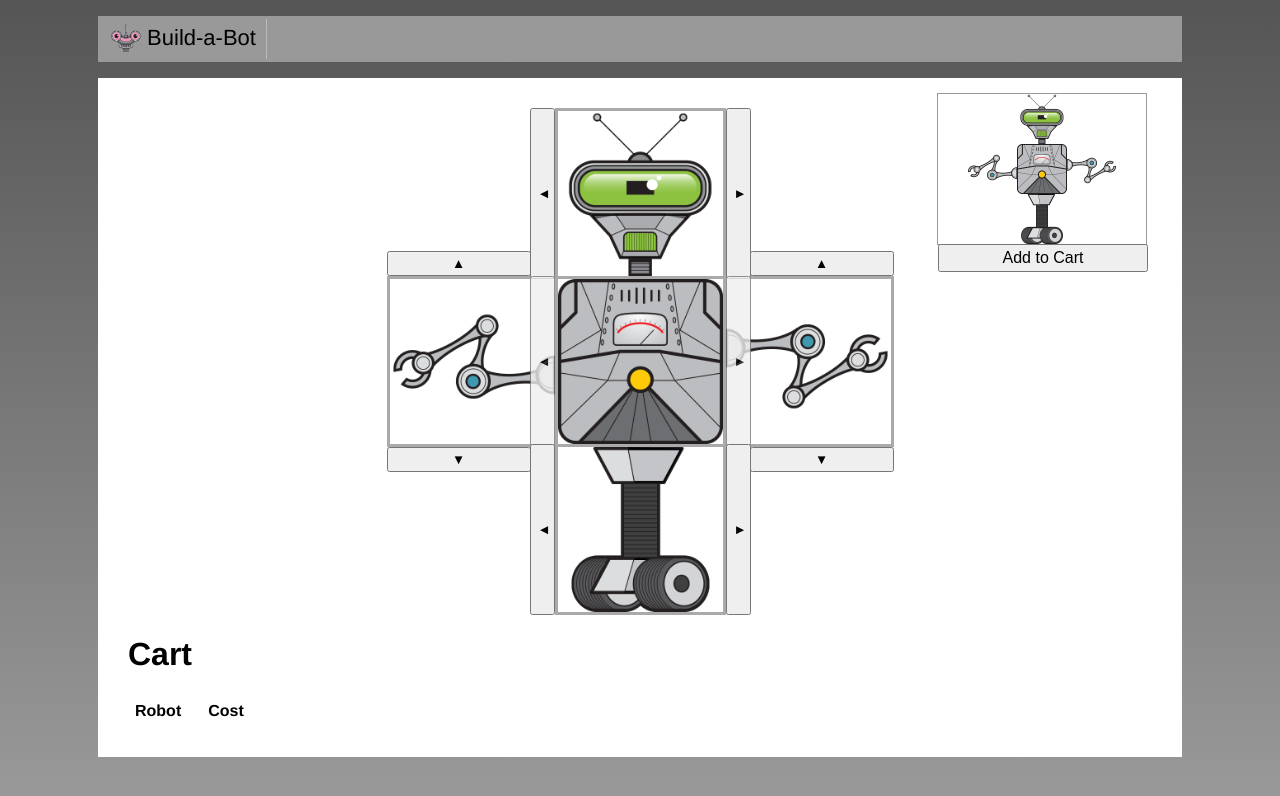
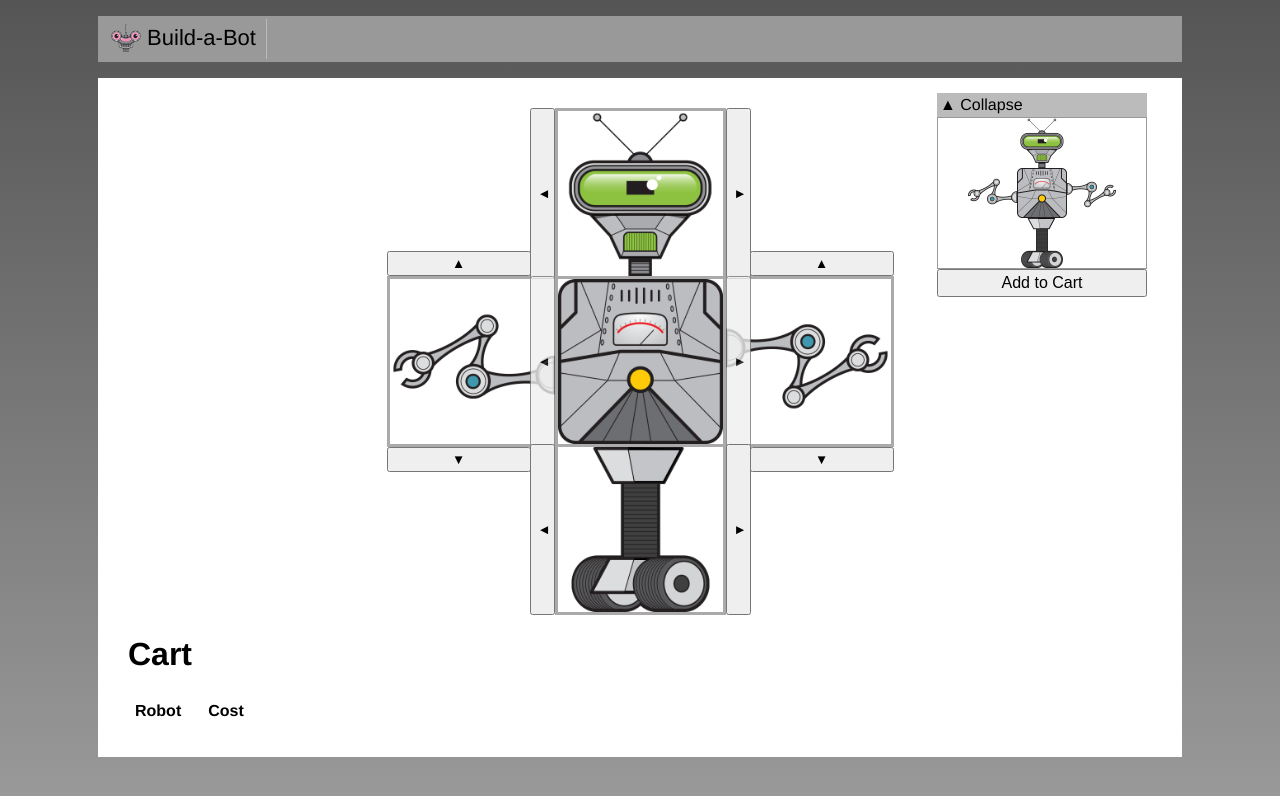
Before and after one commit to AdnanSalah84/Vue-BuildABot, a Vue app: page / in a window 1280 px wide. Shown: the top 796 px of the page. Built offline with nearby package versions, Linux system fonts and the light colour scheme.

Commit message:
injecting content into a child component with slots

```diff
--- /dev/null
+++ b/src/shared/CollapsibleSection.vue
@@ -0,0 +1,29 @@
+<template>
+  <div>
+    <div class="header">
+      <span v-if="open" @click="open = !open" >&#x25B2; Collapse</span>
+      <span v-if="!open" @click="open = !open">&#x25BC; Expand</span>
+    </div>
+    <!-- Toggleable -->
+    <slot v-if="open">
+      <div>DefaultContent</div>
+    </slot>
+  </div>
+</template>
+
+<script>
+export default {
+  name: 'CollapsibleSection',
+  data() {
+    return { open: true };
+  },
+};
+</script>
+
+<style scoped>
+  .header {
+    background-color: #bbb;
+    padding: 3px;
+    cursor: pointer;
+  }
+</style>
```
Also changed, not shown: src/build/RobotBuilder.vue.
